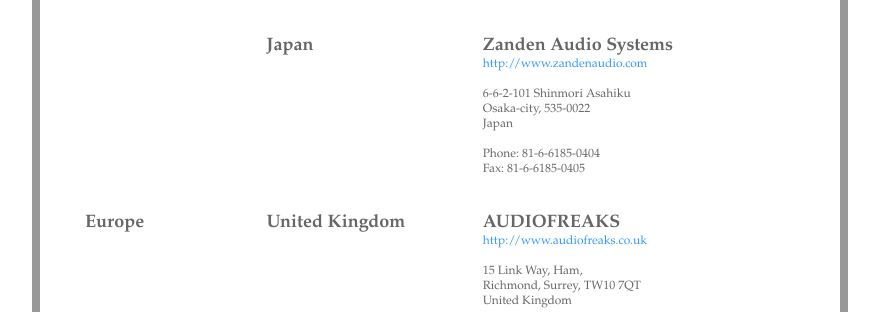
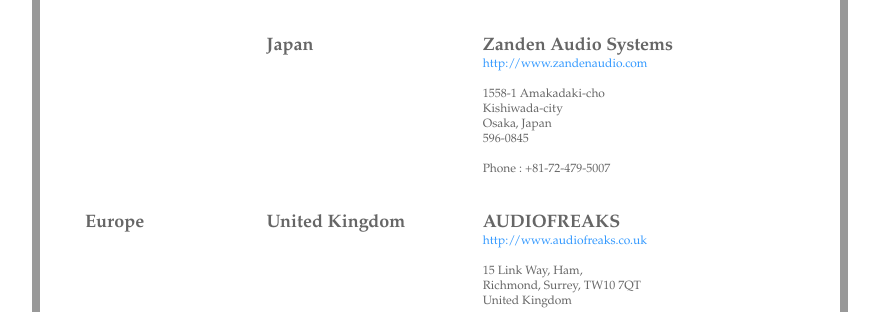
Before and after one commit to YMD7/zanden_old, a PHP site: page /wheretobuy.php in a window 1280 px wide. Shown: the part 1042-1354 px from the top of the page, without its empty margins (200-1079 px from the left). Run offline with PHP 8.4, Linux system fonts and the light colour scheme; some libraries are stand-ins or nearby versions.

Commit message:
change where to buy address

```diff
--- a/SOURCE/PC/wheretobuy.php
+++ b/SOURCE/PC/wheretobuy.php
@@ -68,12 +68,12 @@
         <a href="http://www.zandenaudio.com/" target="_blank">
         http://www.zandenaudio.com</a><br />
         <br />
-        6-6-2-101 Shinmori Asahiku<br />
-        Osaka-city, 535-0022<br />
-        Japan<br />
+        1558-1 Amakadaki-cho<br />
+        Kishiwada-city<br />
+        Osaka, Japan<br />
+        596-0845<br />
         <br />
-        Phone: 81-6-6185-0404<br />
-        Fax: 81-6-6185-0405
+        Phone : +81-72-479-5007
         </td>
       </tr>
       <tr>
```
Also changed, not shown: SOURCE/PC/jp/wheretobuy.php (+3 -4 lines).
